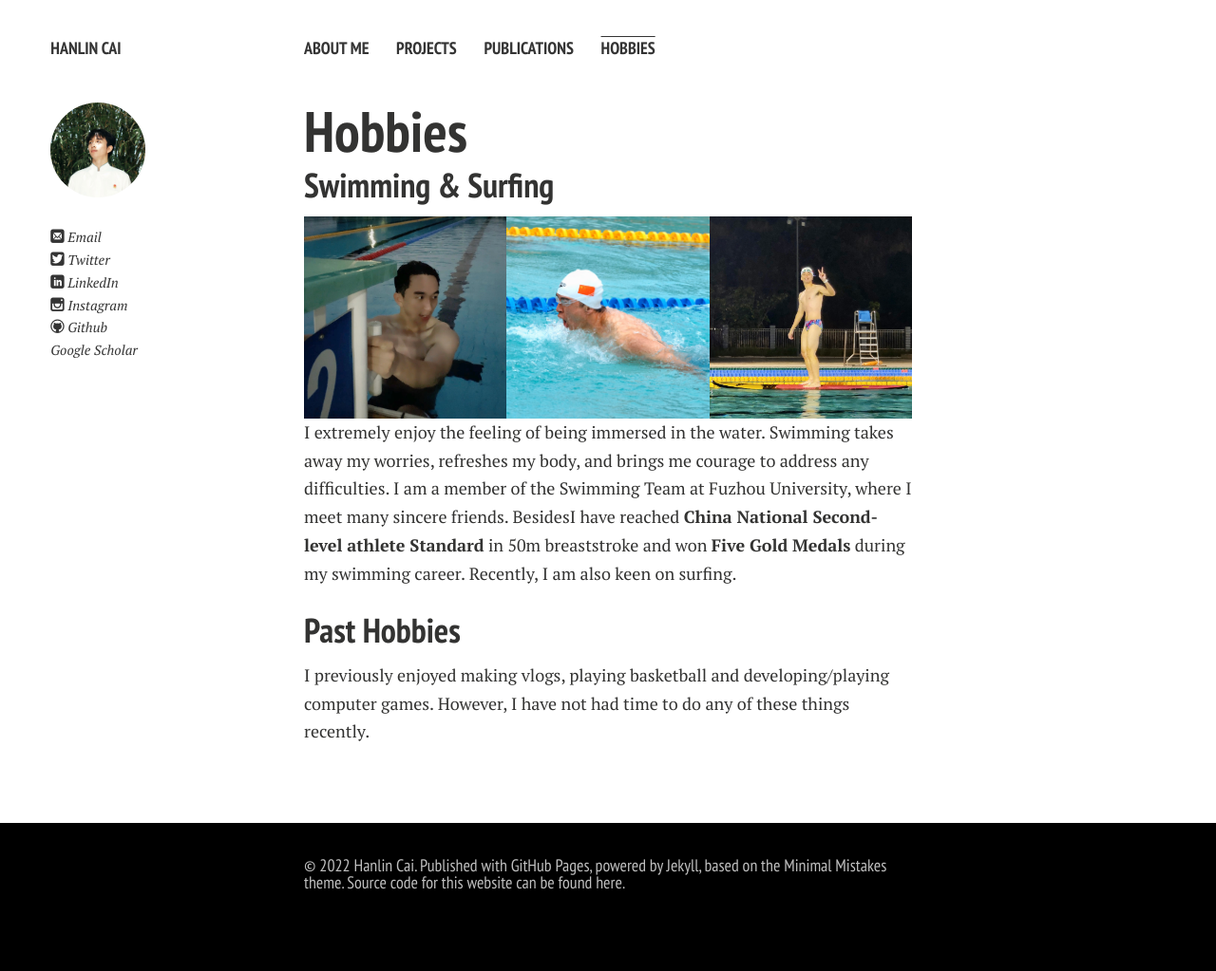
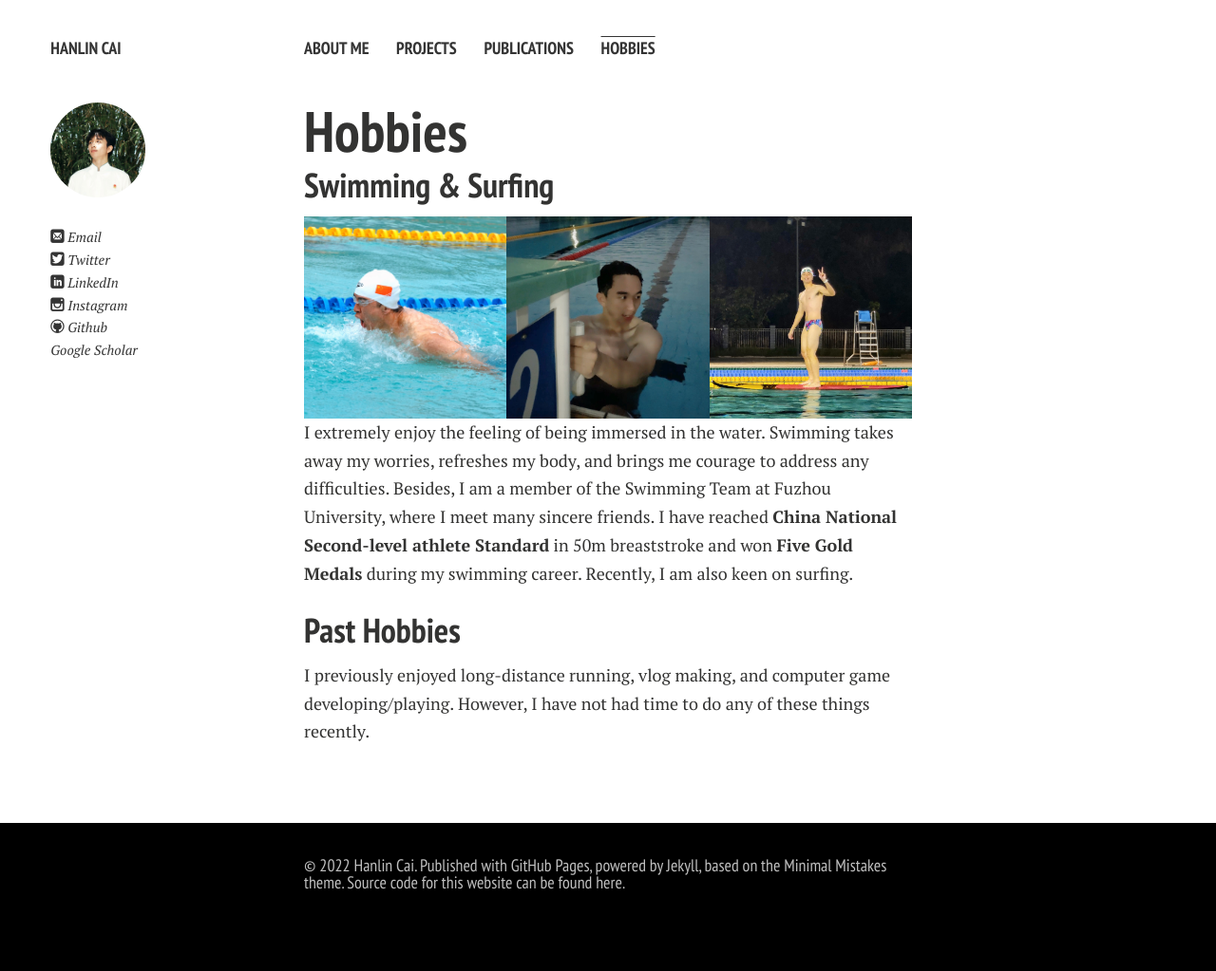
Before and after one commit to GuangLun2000/GuangLun2000.github.io, a Jekyll site: the page built from hobbies.md, in a window 1280 px wide. Shown: the whole page at 95% size. Built offline with Jekyll 4.4.1, drawn with Linux system fonts in a browser that asks for light colours; nearby versions of some CDN libraries; a style sheet for code colours, icons or effects is not loaded.

Commit message:
Update hobbies.md

```diff
--- a/hobbies.md
+++ b/hobbies.md
@@ -9,14 +9,15 @@
 ## Swimming & Surfing
 
 <div class="third">
+<img src="/images/swimming2.JPG">
 <img src="/images/swimming.JPG">
-<img src="/images/swimming2.JPG">
 <img src="/images/surfing1.JPG">
 </div>
 
 
-I extremely enjoy the feeling of being immersed in the water. Swimming takes away my worries, refreshes my body, and brings me courage to address any difficulties. I am a member of the Swimming Team at Fuzhou University, where I meet many sincere friends. BesidesI have reached **China National Second-level athlete Standard** in 50m breaststroke and won **Five Gold Medals** during my swimming career. Recently, I am also keen on surfing.
+
+I extremely enjoy the feeling of being immersed in the water. Swimming takes away my worries, refreshes my body, and brings me courage to address any difficulties. Besides, I am a member of the Swimming Team at Fuzhou University, where I meet many sincere friends. I have reached **China National Second-level athlete Standard** in 50m breaststroke and won **Five Gold Medals** during my swimming career. Recently, I am also keen on surfing.
 
 ## Past Hobbies
 
-I previously enjoyed making vlogs, playing basketball and developing/playing computer games. However, I have not had time to do any of these things recently.
+I previously enjoyed long-distance running, vlog making, and computer game developing/playing. However, I have not had time to do any of these things recently.
```
